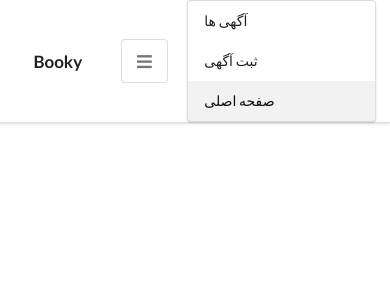
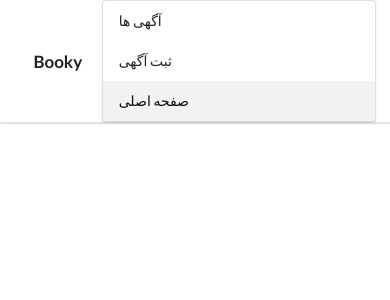
Before and after one commit to reza-yb/napela, a Django app: page / in a window 390 px wide. Shown: the top 300 px of the page. Run offline with Django 3.2, Linux system fonts and the light colour scheme.

Commit message:
fixing the mobile view part1

```diff
--- a/BookAdvertisement/templates/base.html
+++ b/BookAdvertisement/templates/base.html
@@ -40,13 +40,6 @@
     <div class="ui mobile only padded grid">
       <div class="ui top fixed borderless huge fluid menu">
         <a class="header item">Booky</a>
-        <div class="right menu">
-          <div class="item">
-            <button class="ui icon toggle basic button">
-              <i class="content icon"></i>
-            </button>
-          </div>
-        </div>
         <div class="ui vertical borderless fluid menu">
           <a href="/ads" class="item">آگهی ها</a> <a href="ads/new" class="item">ثبت آگهی</a>
           <a href="/" class="active item">صفحه اصلی</a>
```
